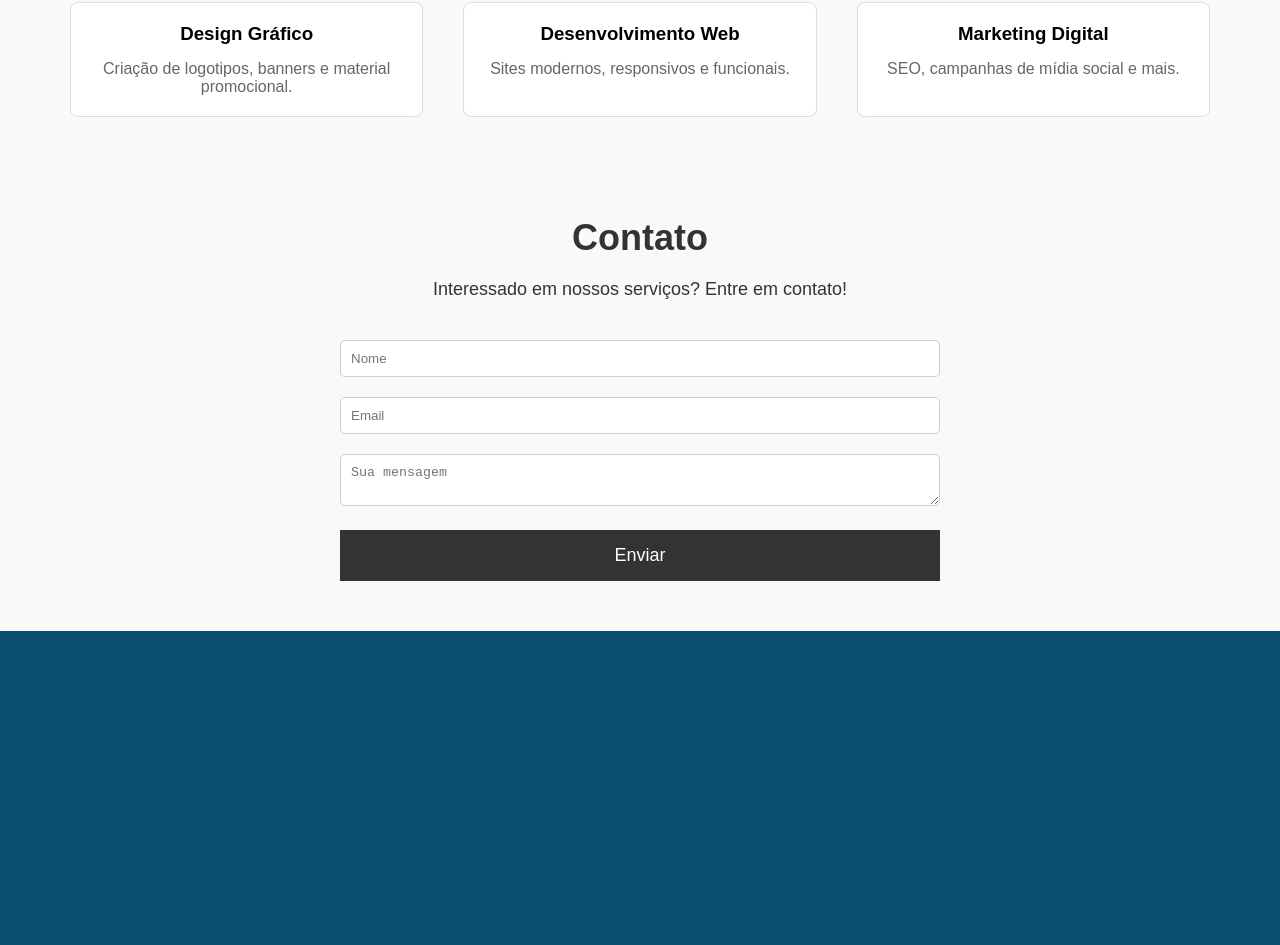
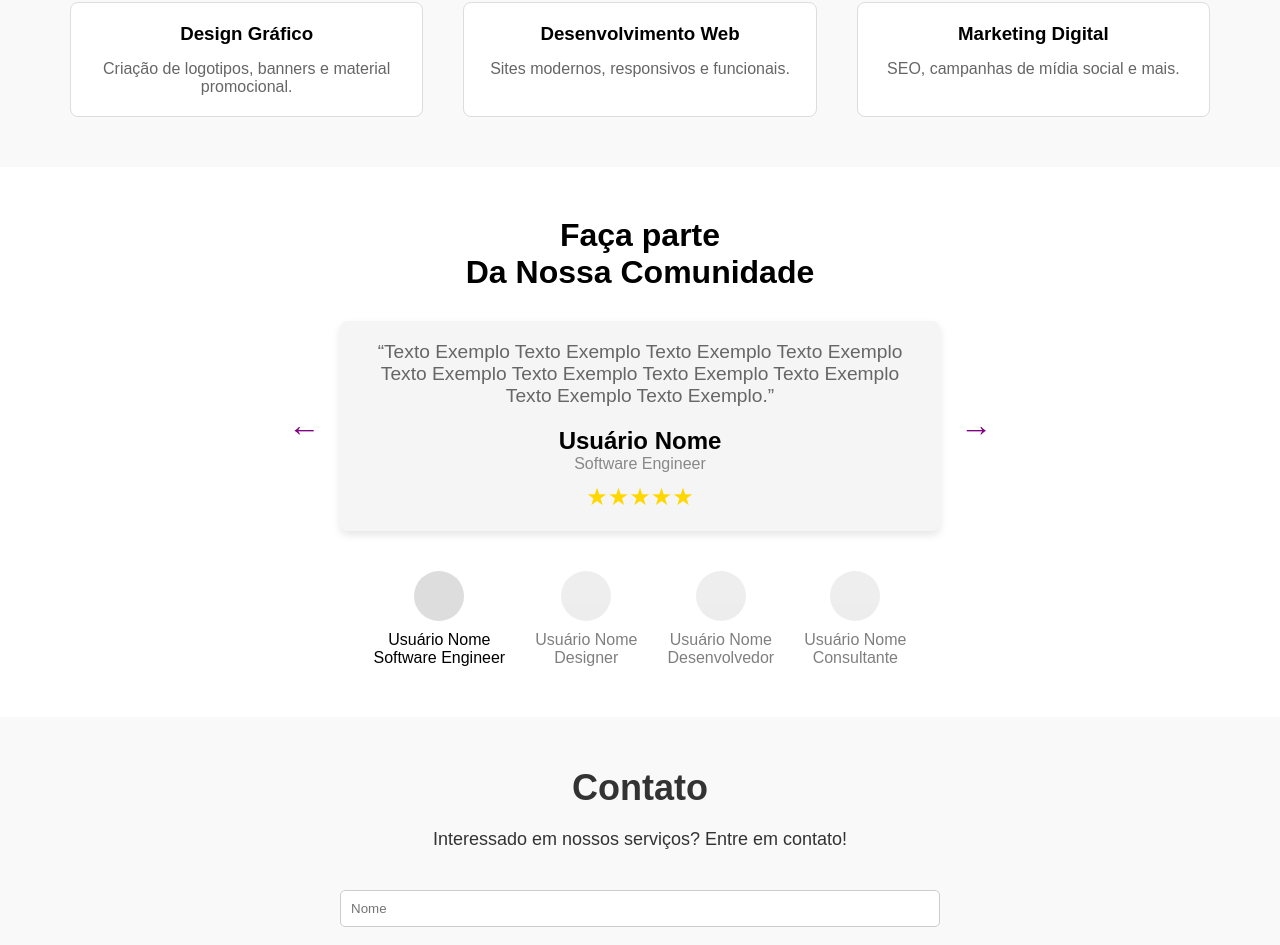
Before and after one commit to Arthur5502/Tech-Moms, a React (Create React App) app: page / in a window 1280 px wide. Shown: the part 1175-2120 px from the top of the page. Before the commit the page ends 1806 px from the top, so only its background shows below. Built offline with nearby package versions, Linux system fonts and the light colour scheme.

Commit message:
Adiciona CommunitySection e modifica App.js

```diff
--- a/src/App.js
+++ b/src/App.js
@@ -3,6 +3,7 @@ import Navbar from './components/NavBar'; // Ajuste o nome do arquivo ou a impor
 import HeroSection from './components/HeroSection';
 import AboutSection from './components/AboutSection';
 import ServicesSection from './components/ServicesSection';
+import CommunitySection from './components/CommunitySection';
 import ContactSection from './components/ContactSection';
 import './App.css';
 
@@ -13,6 +14,7 @@ function App() {
             <HeroSection />
             <AboutSection />
             <ServicesSection />
+            <CommunitySection />
             <ContactSection />
         </React.Fragment>
     );
--- /dev/null
+++ b/src/components/CommunitySection.css
@@ -0,0 +1,81 @@
+.community-section {
+    text-align: center;
+    padding: 50px 20px;
+    background-color: #fff;
+  }
+
+  .community-section h2 {
+    font-size: 2rem;
+    color: #000;
+    margin-bottom: 30px;
+  }
+
+  .testimonial-wrapper {
+    display: flex;
+    align-items: center;
+    justify-content: center;
+    margin-bottom: 40px;
+  }
+
+  .arrow-left, .arrow-right {
+    background: none;
+    border: none;
+    font-size: 2rem;
+    cursor: pointer;
+    color: #800080;
+  }
+
+  .testimonial-content {
+    max-width: 600px;
+    margin: 0 20px;
+    padding: 20px;
+    background-color: #f5f5f5;
+    border-radius: 8px;
+    box-shadow: 0 4px 8px rgba(0, 0, 0, 0.1);
+  }
+
+  .feedback {
+    font-size: 1.2rem;
+    color: #666;
+    margin-bottom: 20px;
+  }
+
+  .name {
+    font-size: 1.5rem;
+    font-weight: bold;
+  }
+
+  .role {
+    font-size: 1rem;
+    color: #888;
+    margin-bottom: 10px;
+  }
+
+  .stars {
+    color: gold;
+    font-size: 1.5rem;
+  }
+
+  .user-thumbnails {
+    display: flex;
+    justify-content: center;
+    margin-top: 20px;
+  }
+
+  .thumbnail {
+    text-align: center;
+    margin: 0 15px;
+    opacity: 0.5;
+  }
+
+  .thumbnail.active {
+    opacity: 1;
+  }
+
+  .user-circle {
+    width: 50px;
+    height: 50px;
+    border-radius: 50%;
+    background-color: #ddd;
+    margin: 0 auto 10px;
+  }
--- /dev/null
+++ b/src/components/CommunitySection.js
@@ -0,0 +1,73 @@
+import React, { useState } from 'react';
+import './CommunitySection.css';
+
+const testimonials = [
+  {
+    name: 'Usuário Nome',
+    role: 'Software Engineer',
+    feedback: 'Texto Exemplo Texto Exemplo Texto Exemplo Texto Exemplo Texto Exemplo Texto Exemplo Texto Exemplo Texto Exemplo Texto Exemplo Texto Exemplo.',
+    rating: 5,
+  },
+  {
+    name: 'Usuário Nome',
+    role: 'Designer',
+    feedback: 'Texto Exemplo Texto Exemplo Texto Exemplo Texto Exemplo Texto Exemplo Texto Exemplo Texto Exemplo Texto Exemplo Texto Exemplo Texto Exemplo.',
+    rating: 4,
+  },
+  {
+    name: 'Usuário Nome',
+    role: 'Desenvolvedor',
+    feedback: 'Texto Exemplo Texto Exemplo Texto Exemplo Texto Exemplo Texto Exemplo Texto Exemplo Texto Exemplo Texto Exemplo Texto Exemplo Texto Exemplo.',
+    rating: 5,
+  },
+  {
+    name: 'Usuário Nome',
+    role: 'Consultante',
+    feedback: 'Texto Exemplo Texto Exemplo Texto Exemplo Texto Exemplo Texto Exemplo Texto Exemplo Texto Exemplo Texto Exemplo Texto Exemplo Texto Exemplo.',
+    rating: 5,
+  },
+];
+
+const CommunitySection = () => {
+  const [currentIndex, setCurrentIndex] = useState(0);
+
+  const nextTestimonial = () => {
+    setCurrentIndex((prevIndex) => (prevIndex + 1) % testimonials.length);
+  };
+
+  const prevTestimonial = () => {
+    setCurrentIndex((prevIndex) => (prevIndex - 1 + testimonials.length) % testimonials.length);
+  };
+
+  return (
+    <section className="community-section">
+      <h2>Faça parte <br />Da Nossa Comunidade</h2>
+      <div className="testimonial-wrapper">
+        <button onClick={prevTestimonial} className="arrow-left">←</button>
+
+        <div className="testimonial-content">
+          <p className="feedback">“{testimonials[currentIndex].feedback}”</p>
+          <p className="name"><strong>{testimonials[currentIndex].name}</strong></p>
+          <p className="role">{testimonials[currentIndex].role}</p>
+          <div className="stars">
+            {'★'.repeat(testimonials[currentIndex].rating)}
+            {'☆'.repeat(5 - testimonials[currentIndex].rating)}
+          </div>
+        </div>
+
+        <button onClick={nextTestimonial} className="arrow-right">→</button>
+      </div>
+      <div className="user-thumbnails">
+        {testimonials.map((testimonial, index) => (
+          <div key={index} className={`thumbnail ${index === currentIndex ? 'active' : ''}`}>
+            <div className="user-circle"></div>
+            <p>{testimonial.name}</p>
+            <p>{testimonial.role}</p>
+          </div>
+        ))}
+      </div>
+    </section>
+  );
+};
+
+export default CommunitySection;
```
